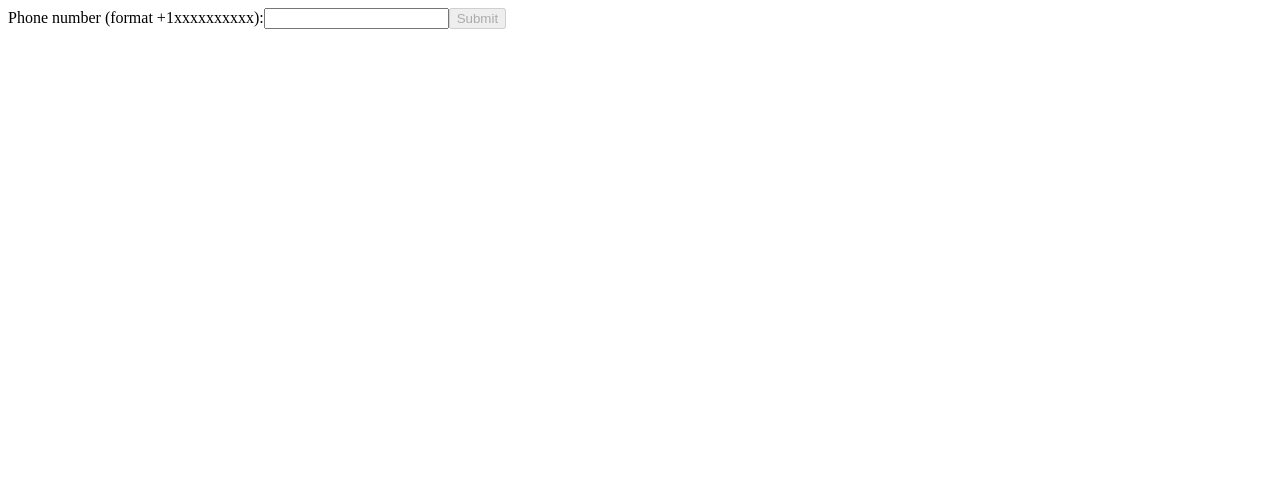
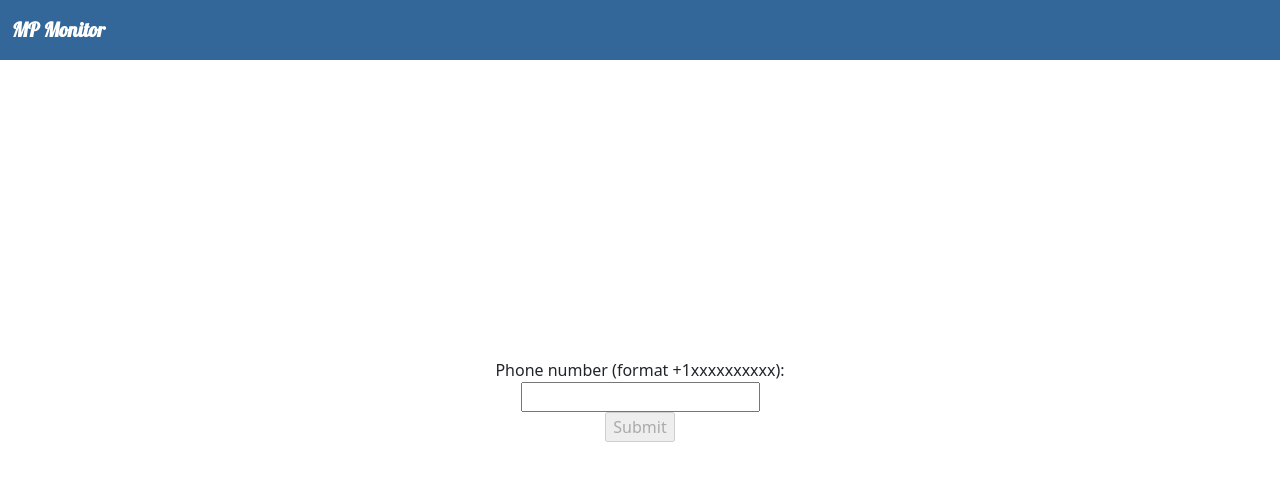
Before and after one commit to aaronkyriesenbach/mpmonitor, a React (Vite) app: page / in a window 1280 px wide. Shown: the top 480 px of the page. Built offline with nearby package versions, Linux system fonts and the light colour scheme; no server answers.

Commit message:
Initial UI updates

```diff
--- a/package.json
+++ b/package.json
@@ -13,6 +13,7 @@
     "@aws-sdk/client-dynamodb": "^3.494.0",
     "@aws-sdk/lib-dynamodb": "^3.494.0",
     "axios": "^1.6.2",
+    "bootstrap": "^5.3.2",
     "react": "^18.2.0",
     "react-dom": "^18.2.0",
     "react-router-dom": "^6.20.0"
@@ -26,6 +27,7 @@
     "eslint": "^8.53.0",
     "eslint-plugin-react-hooks": "^4.6.0",
     "eslint-plugin-react-refresh": "^0.4.4",
+    "sass": "^1.70.0",
     "typescript": "^5.2.2",
     "vite": "^5.0.12"
   }
--- a/src/LandingPage.tsx
+++ b/src/LandingPage.tsx
@@ -1,5 +1,6 @@
 import { useEffect, useState } from "react";
 import { getUserByPhone, putUser } from "./Api";
+import Navbar from "./components/Navbar";
 
 const phoneRegex = new RegExp(/^\+1\d{10}$/);
 
@@ -38,7 +39,9 @@ export default function LandingPage() {
   };
 
   return (
-    <div>
+    <div className="h-100">
+      <Navbar />
+      <div className="d-flex flex-column align-items-center justify-content-center h-100 content">
         Phone number (format +1xxxxxxxxxx):
         <input
           type="text"
@@ -59,5 +62,6 @@ export default function LandingPage() {
         )}
         <input type="submit" disabled={!validPhone} onClick={submit} />
       </div>
+    </div>
   );
 }
--- /dev/null
+++ b/src/components/Navbar.tsx
@@ -0,0 +1,9 @@
+export default function Navbar() {
+  return (
+    <nav className="navbar bg-primary">
+      <div className="container-fluid">
+        <div className="navbar-brand text-white logo">MP Monitor</div>
+      </div>
+    </nav>
+  );
+}
--- /dev/null
+++ b/src/main.scss
@@ -0,0 +1,24 @@
+@import url("https://fonts.googleapis.com/css?family=Lobster:regular,bold,italic&subset=latin,latin-ext");
+
+$mp-blue: #336799;
+
+$primary: $mp-blue;
+
+.logo {
+    font-family: "Lobster";
+    font-weight: bold;
+}
+
+html, body, #root {
+    height: 100%;
+}
+
+.navbar {
+    height: 60px;
+}
+
+.content {
+    margin-top: -60px;
+}
+
+@import "bootstrap/scss/bootstrap";
--- a/src/main.tsx
+++ b/src/main.tsx
@@ -3,6 +3,7 @@ import ReactDOM from "react-dom/client";
 import { RouterProvider, createBrowserRouter } from "react-router-dom";
 import LandingPage from "./LandingPage.tsx";
 import UserPage from "./UserPage.tsx";
+import "./main.scss";
 
 const router = createBrowserRouter([
   { path: "/", element: <LandingPage /> },
```
Also changed, not shown: 1 other file (tests, documents, lock files or other folders). Lines whose indentation alone changed are shown as unchanged.
